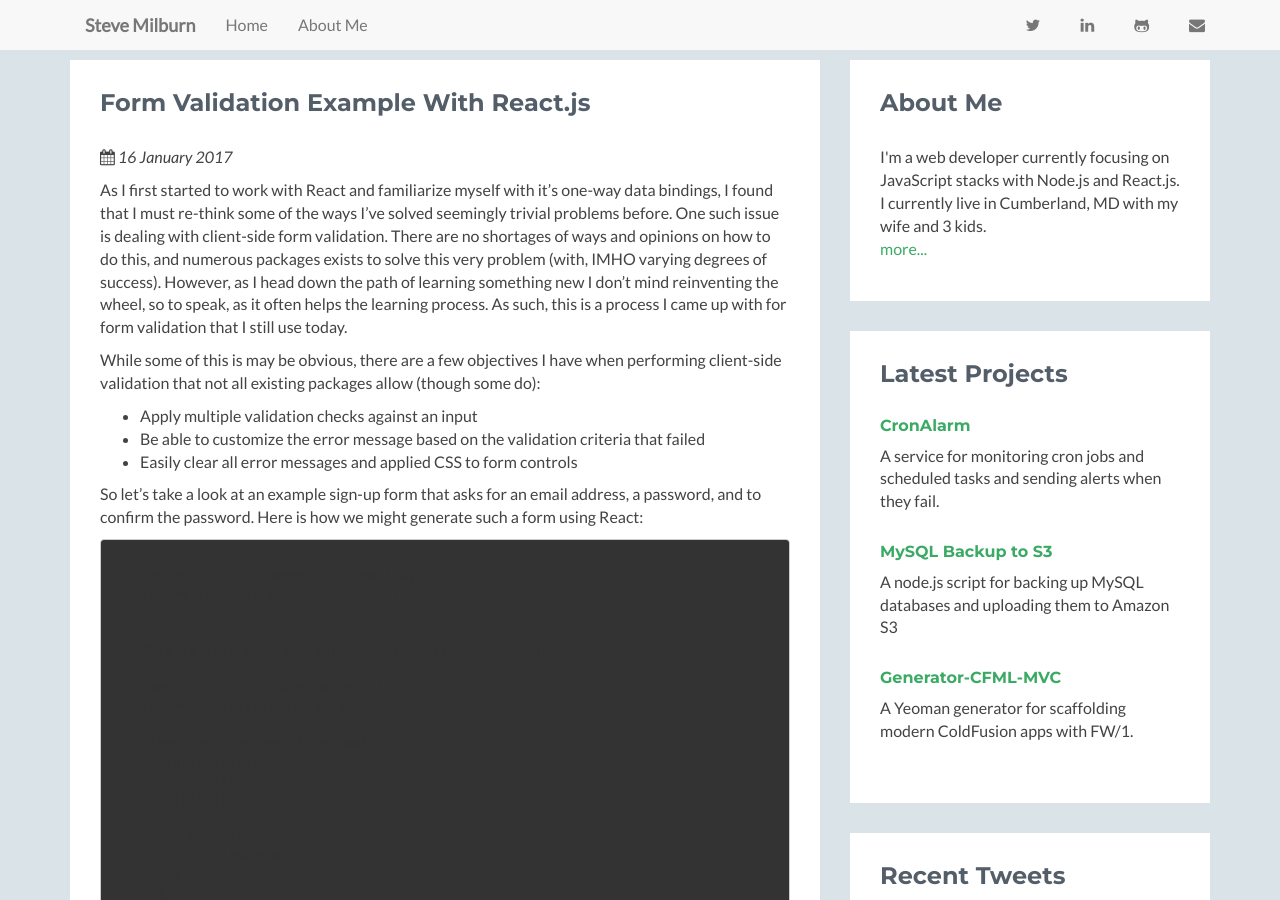
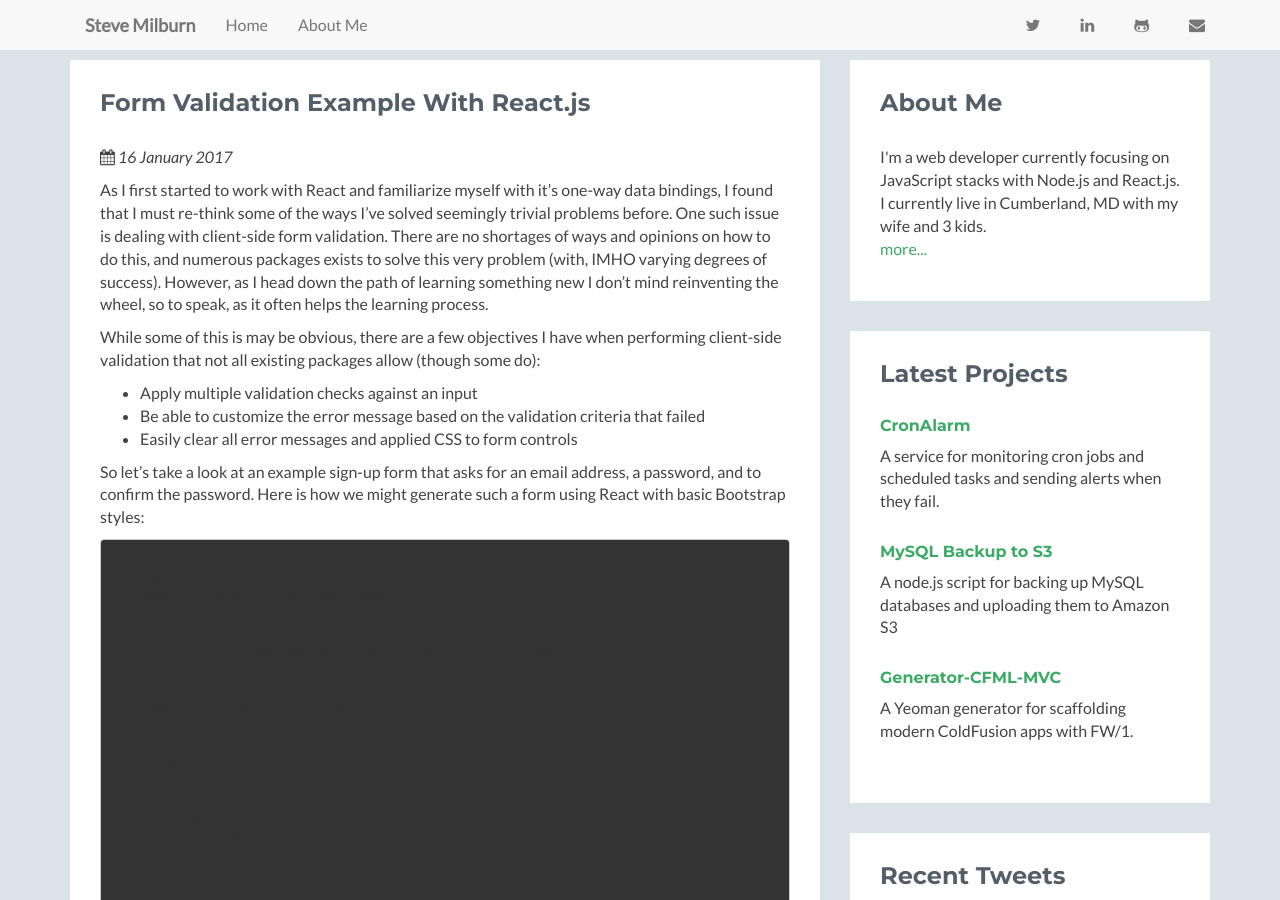
Before and after one commit to stvmlbrn/stvmlbrn.github.io, a Jekyll site: the page built from _posts/2017-1-16-form-validation-with-reactjs.md, in a window 1280 px wide and 900 px high. Built offline with Jekyll 4.4.1, drawn with Linux system fonts in a browser that asks for light colours; nearby versions of some CDN libraries; comment, search, counter and statistics services are not loaded; some of the changed text lies outside the part shown.

Commit message:
Fixed typos

```diff
--- a/_posts/2017-1-16-form-validation-with-reactjs.md
+++ b/_posts/2017-1-16-form-validation-with-reactjs.md
@@ -9,17 +9,17 @@
 is dealing with client-side form validation. There are no shortages of ways and opinions on how to do this,
 and numerous packages exists to solve this very problem (with, IMHO varying degrees of success). However,
 as I head down the path of learning something new I don't mind reinventing the wheel, so to speak, as
-it often helps the learning process. As such, this is a process I came up with for form validation
-that I still use today.
+it often helps the learning process.
 
 While some of this is may be obvious, there are a few objectives I have when performing client-side validation
 that not all existing packages allow (though some do):
+
 * Apply multiple validation checks against an input
 * Be able to customize the error message based on the validation criteria that failed
 * Easily clear all error messages and applied CSS to form controls
 
 So let's take a look at an example sign-up form that asks for an email address, a password, and to
-confirm the password. Here is how we might generate such a form using React:
+confirm the password. Here is how we might generate such a form using React with basic Bootstrap styles:
 
 <pre class="prettyprint">
   <code class="language-javascript">
@@ -115,8 +115,8 @@
 So now for each input we have a place to store its value, its validation state (defaulted to true), and
 a place to store a message we want to show the user. We have to change the value attribute on each
 of the form inputs to reflect this change (as well as the onChange() method). Also, let's go ahead an include the error message in the help-text
-block. And, while we are at it, lets setup the dynamically assign class to each form-group div that
-will apply an error class if the form input is invalid. To dynamically assigned classes, the
+block. And, while we are at it, lets setup the dynamically assigned class to each form-group div that
+will apply an error class if the form input is invalid. To dynamically assign classes, the
 [classnames](https://www.npmjs.com/package/classnames) module works perfectly. We need to add an import
 statement for the classnames module:
 
```
